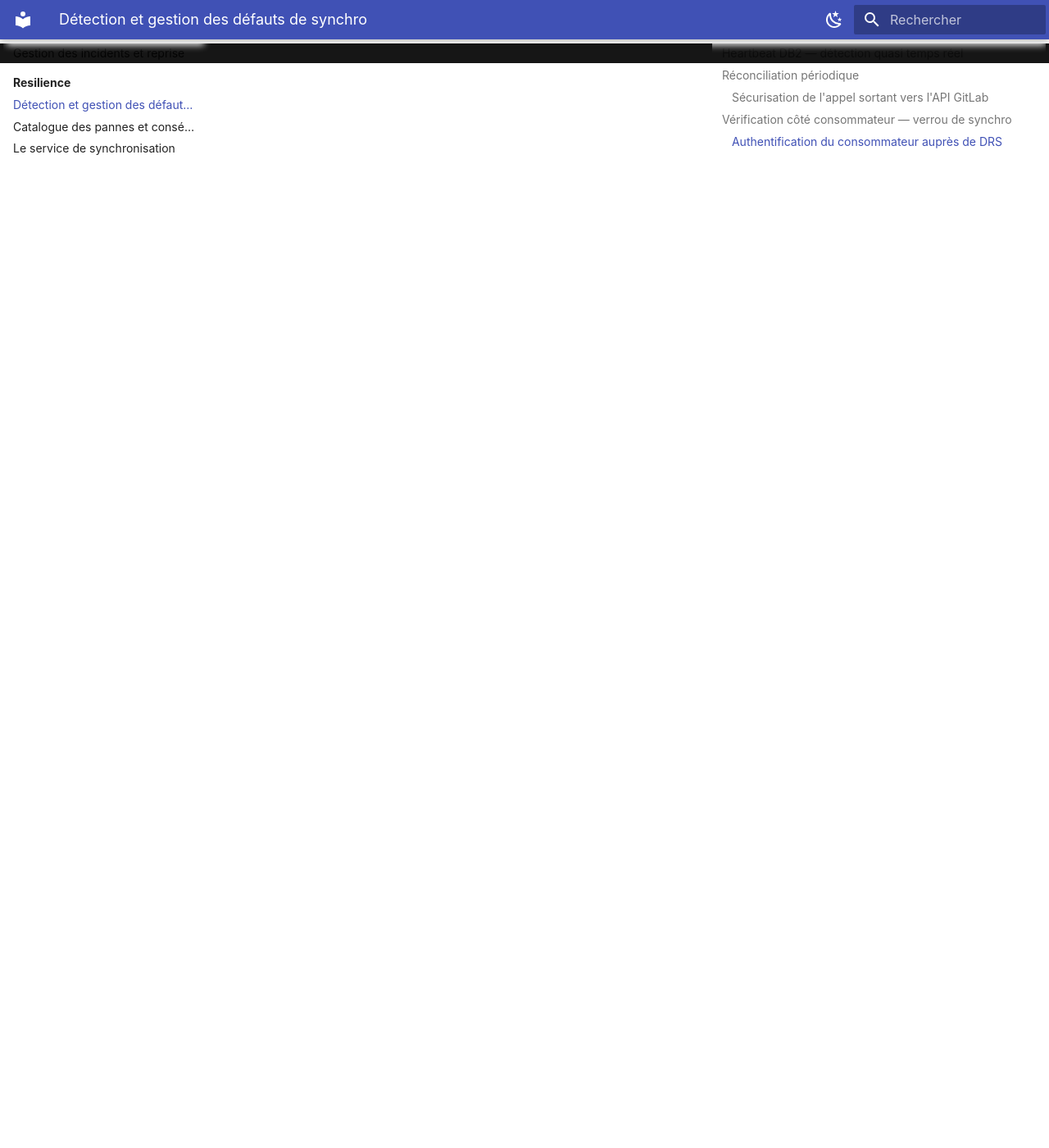
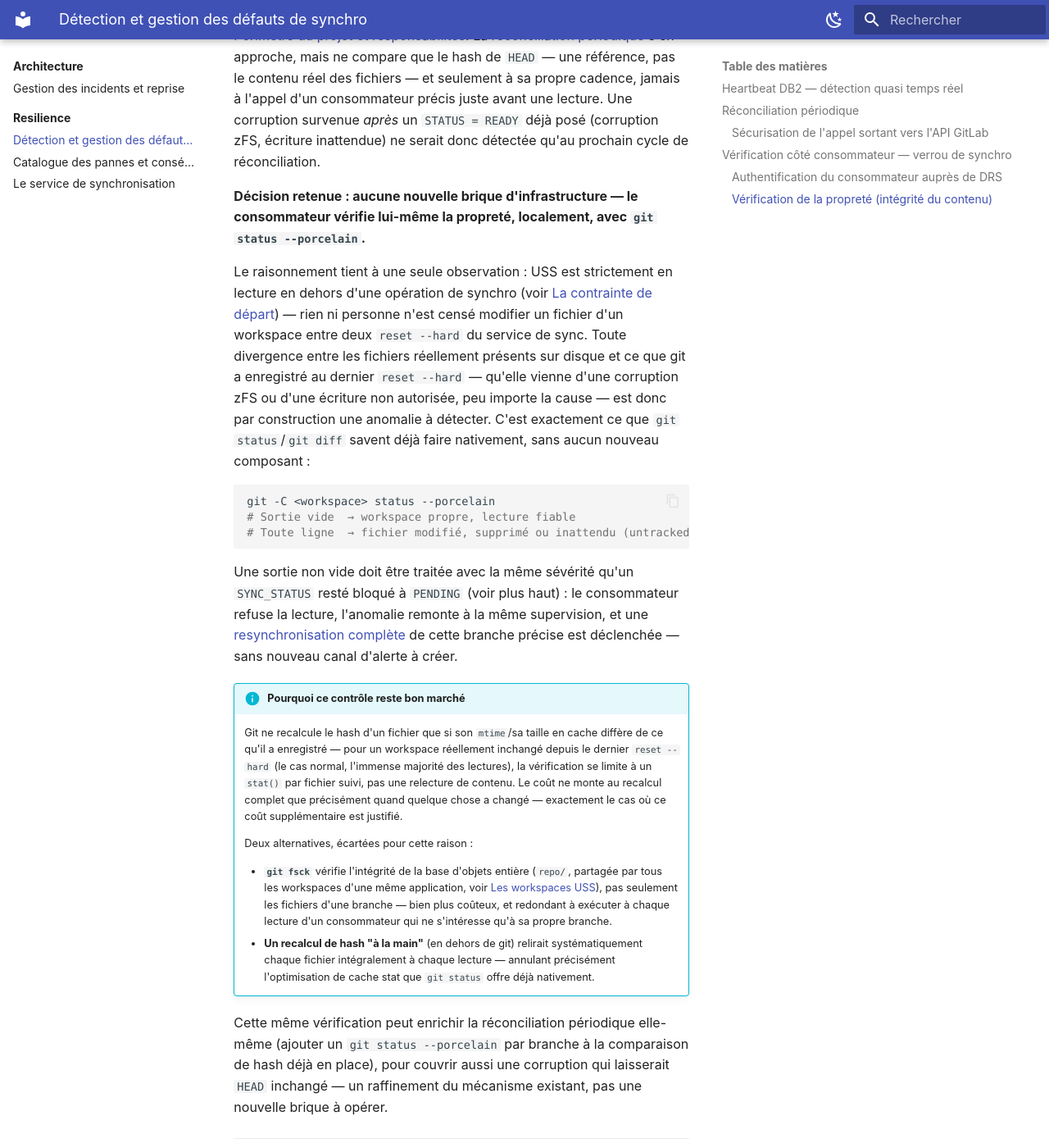
Before and after one commit to namnetes/openz_uss-mirror, an MkDocs documentation site: the page built from docs/architecture/resilience/detection-defauts.md, in a window 1280 px wide and 1400 px high, scrolled down 10012 px. Shown: the whole window at 82% size. Built offline with MkDocs 1.6.1 and Material for MkDocs 9.7.7, drawn with Linux system fonts in a browser that asks for light colours; some of the changed text lies outside the part shown.

Commit message:
docs: service de verification de propreté du miroir (git status --porcelain)
Resout le point ouvert sur la propreté (integrite du contenu) du miroir a la
demande : le consommateur verifie lui-meme, localement, avec
`git status --porcelain`, sans nouvelle brique d'infrastructure ni nouvelle
table DB2 - USS etant strictement en lecture entre deux operations de sync,
toute divergence (corruption ou ecriture non autorisee) est une anomalie que
git detecte nativement, a cout quasi nul dans le cas normal.

- detection-defauts.md : nouvelle section "Verification de la proprete"
- architecture/index.md : mise a jour du perimetre (le volet "propre" n'est
  plus signale comme non couvert)
- points-ouverts.md : entree retiree, la question est tranchee

Co-Authored-By: Claude Sonnet 5 <noreply@anthropic.com>

````diff
--- a/docs/architecture/resilience/detection-defauts.md
+++ b/docs/architecture/resilience/detection-defauts.md
@@ -184,6 +184,32 @@ Deux cas distincts, selon que le consommateur tourne ou non dans le périmètre
 
 Qui obtient ce GRANT, sous quel compte, et comment ce compte est provisionné et renouvelé relève de chaque équipe consommatrice et de sa propre gouvernance d'accès — pas de ce projet (voir [Périmètre du projet et responsabilités](../index.md#acces-en-lecture-des-consommateurs)). Ce que ce projet garantit, c'est seulement la nature du canal exposé — strictement `SELECT` sur `SYNC_STATUS`, quel que soit le compte qui l'emprunte — pas la liste des comptes autorisés à s'en servir. L'imputabilité individuelle, centrale pour une action qui *modifie* quelque chose (voir [Identité de l'exécutant](../../perspectives.md#recompilation-de-masse-du-patrimoine)), n'a de toute façon pas la même portée ici : consulter un statut avant lecture ne modifie rien et n'engage aucune responsabilité individuelle à tracer.
 
+### Vérification de la propreté (intégrité du contenu)
+
+`SYNC_STATUS` répond à *« ce workspace est-il synchro ? »* (fraîcheur) — pas à *« ce workspace est-il propre ? »* (intégrité du contenu), voir [Périmètre du projet et responsabilités](../index.md#acces-en-lecture-des-consommateurs). La [réconciliation périodique](#reconciliation-periodique) s'en approche, mais ne compare que le hash de `HEAD` — une référence, pas le contenu réel des fichiers — et seulement à sa propre cadence, jamais à l'appel d'un consommateur précis juste avant une lecture. Une corruption survenue *après* un `STATUS = READY` déjà posé (corruption zFS, écriture inattendue) ne serait donc détectée qu'au prochain cycle de réconciliation.
+
+**Décision retenue : aucune nouvelle brique d'infrastructure — le consommateur vérifie lui-même la propreté, localement, avec `git status --porcelain`.**
+
+Le raisonnement tient à une seule observation : USS est strictement en lecture en dehors d'une opération de synchro (voir [La contrainte de départ](../resilience/index.md#la-contrainte-de-depart)) — rien ni personne n'est censé modifier un fichier d'un workspace entre deux `reset --hard` du service de sync. Toute divergence entre les fichiers réellement présents sur disque et ce que git a enregistré au dernier `reset --hard` — qu'elle vienne d'une corruption zFS ou d'une écriture non autorisée, peu importe la cause — est donc par construction une anomalie à détecter. C'est exactement ce que `git status`/`git diff` savent déjà faire nativement, sans aucun nouveau composant :
+
+```bash
+git -C <workspace> status --porcelain
+# Sortie vide  → workspace propre, lecture fiable
+# Toute ligne  → fichier modifié, supprimé ou inattendu (untracked) : anomalie
+```
+
+Une sortie non vide doit être traitée avec la même sévérité qu'un `SYNC_STATUS` resté bloqué à `PENDING` (voir plus haut) : le consommateur refuse la lecture, l'anomalie remonte à la même supervision, et une [resynchronisation complète](../gestion-incidents.md#resynchronisation-complete) de cette branche précise est déclenchée — sans nouveau canal d'alerte à créer.
+
+!!! info "Pourquoi ce contrôle reste bon marché"
+    Git ne recalcule le hash d'un fichier que si son `mtime`/sa taille en cache diffère de ce qu'il a enregistré — pour un workspace réellement inchangé depuis le dernier `reset --hard` (le cas normal, l'immense majorité des lectures), la vérification se limite à un `stat()` par fichier suivi, pas une relecture de contenu. Le coût ne monte au recalcul complet que précisément quand quelque chose a changé — exactement le cas où ce coût supplémentaire est justifié.
+
+    Deux alternatives, écartées pour cette raison :
+
+    - **`git fsck`** vérifie l'intégrité de la base d'objets entière (`repo/`, partagée par tous les workspaces d'une même application, voir [Les workspaces USS](../resilience/index.md#les-workspaces-uss-une-branche-un-repertoire)), pas seulement les fichiers d'une branche — bien plus coûteux, et redondant à exécuter à chaque lecture d'un consommateur qui ne s'intéresse qu'à sa propre branche.
+    - **Un recalcul de hash "à la main"** (en dehors de git) relirait systématiquement chaque fichier intégralement à chaque lecture — annulant précisément l'optimisation de cache stat que `git status` offre déjà nativement.
+
+Cette même vérification peut enrichir la réconciliation périodique elle-même (ajouter un `git status --porcelain` par branche à la comparaison de hash déjà en place), pour couvrir aussi une corruption qui laisserait `HEAD` inchangé — un raffinement du mécanisme existant, pas une nouvelle brique à opérer.
+
 ---
 
 Pour la liste des causes de désynchro identifiées et leurs conséquences concrètes sur les consommateurs, voir [Catalogue des pannes et conséquences](pannes-et-consequences.md).
````
Also changed, not shown: docs/architecture/index.md (+2 -2 lines), docs/points-ouverts.md (+0 -11 lines).
